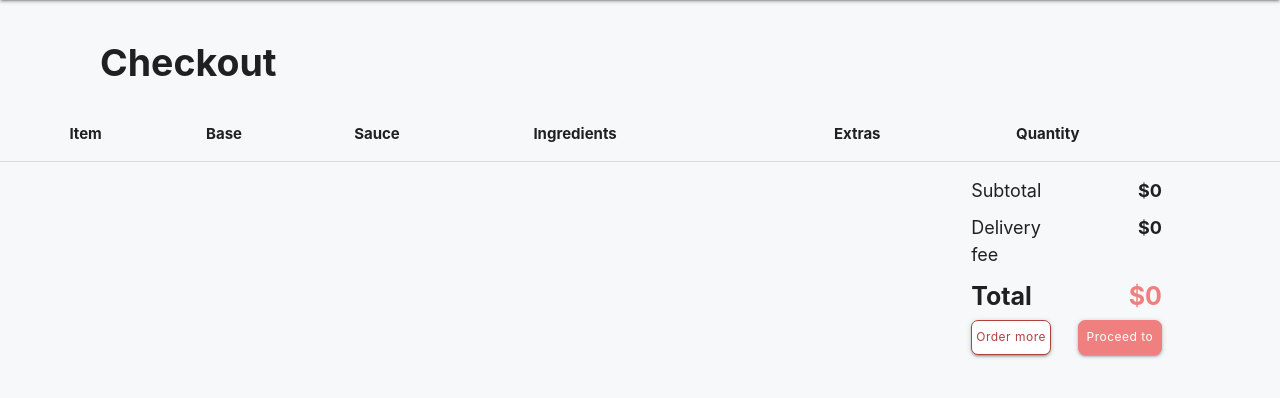
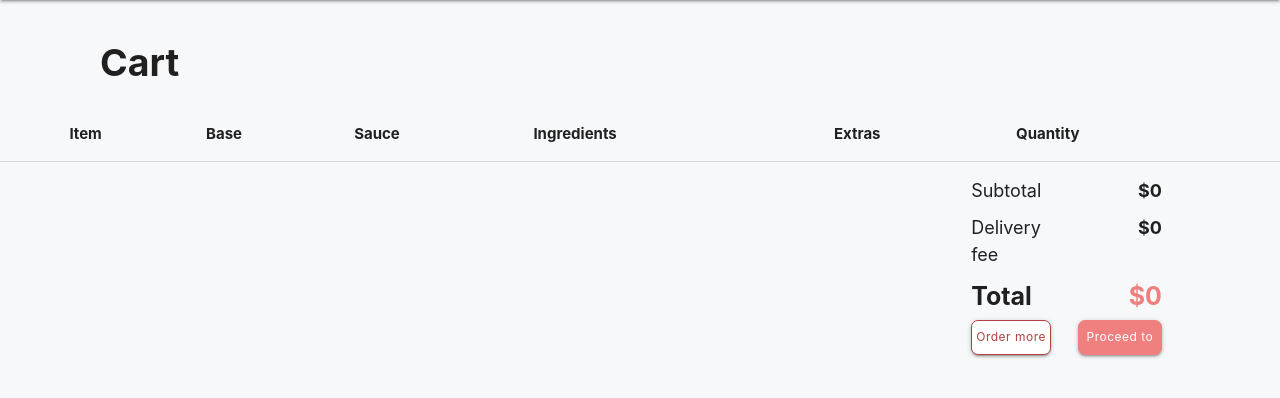
Before and after one commit to joksimovicpetar/symfony_docker, a Symfony app: template app/templates/user_order/index.html.twig in a window 1280 px wide. Shown: the part 64-462 px from the top of the page. Run offline with Twig, Linux system fonts and the light colour scheme; the template is opened without the code that fills it, so the values that code supplies are empty; some libraries are stand-ins or nearby versions.

Commit message:
order commit

```diff
--- a/app/public/CSS/main.css
+++ b/app/public/CSS/main.css
@@ -319,7 +319,7 @@ footer{
     color: black;
 }
 
-.checkout-heading{
+.cart-heading{
     font-size: 2.5rem;
     font-weight: bolder;
     padding-left: 100px;
--- a/app/templates/base.html.twig
+++ b/app/templates/base.html.twig
@@ -21,8 +21,7 @@
             <a href="http://localhost:8080/bowl" class="brand-logo" id="navbar">
                 <img id="logo" alt="logo" src="{{ asset("uploads/logo.png") }}" draggable="false">
             </a>
-            <a class="waves-effect waves-light btn btn-card"><svg xmlns="http://www.w3.org/2000/svg" width="16" height="16" fill="currentColor" class="bi bi-cart" viewBox="0 0 16 16">
-
+            <a class="waves-effect waves-light btn btn-card" href="http://localhost:8080/user_order"><svg xmlns="http://www.w3.org/2000/svg" width="16" height="16" fill="currentColor" class="bi bi-cart" viewBox="0 0 16 16">
                     <path d="M0 1.5A.5.5 0 0 1 .5 1H2a.5.5 0 0 1 .485.379L2.89 3H14.5a.5.5 0 0 1 .491.592l-1.5 8A.5.5 0 0 1 13 12H4a.5.5 0 0 1-.491-.408L2.01 3.607 1.61 2H.5a.5.5 0 0 1-.5-.5zM3.102 4l1.313 7h8.17l1.313-7H3.102zM5 12a2 2 0 1 0 0 4 2 2 0 0 0 0-4zm7 0a2 2 0 1 0 0 4 2 2 0 0 0 0-4zm-7 1a1 1 0 1 1 0 2 1 1 0 0 1 0-2zm7 0a1 1 0 1 1 0 2 1 1 0 0 1 0-2z"/>
                 </svg>  CART</a>
         </div>
--- a/app/templates/user_order/index.html.twig
+++ b/app/templates/user_order/index.html.twig
@@ -3,7 +3,7 @@
 {% block title %}Order{% endblock %}
 
 {% block body %}
-    <h1 class="checkout-heading">Checkout</h1>
+    <h1 class="cart-heading">Cart</h1>
 
     <div id="user_order_table">
         {% include 'user_order/user-order-table.html.twig' %}
```
Also changed, not shown: app/migrations/Version20221103094424.php (added, +33 -0 lines).
